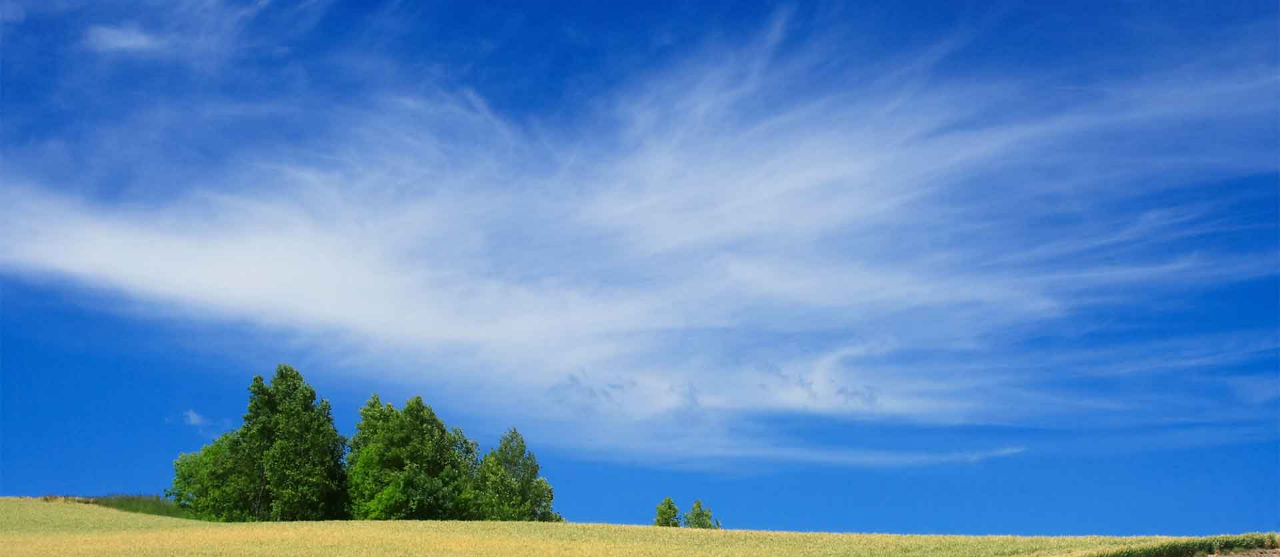
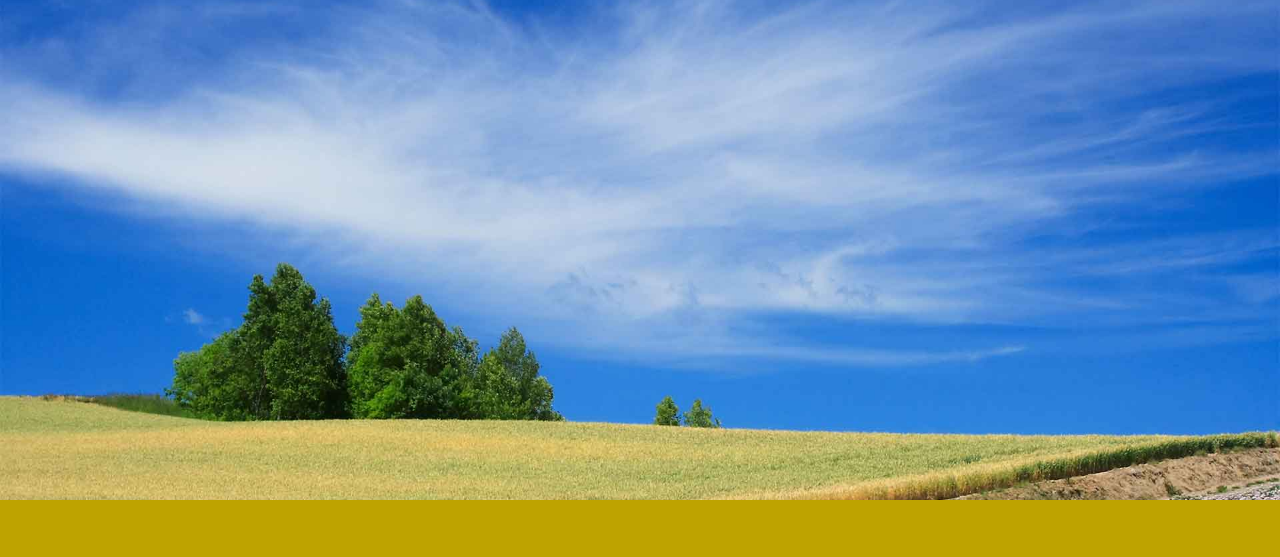
Before and after one commit to ksato-g/responsive-site, a plain HTML site: page index.html in a window 1280 px wide. Shown: the top 557 px of the page. Drawn offline with nearby package versions, Linux system fonts and the light colour scheme.

Commit message:
画像横幅指定方法の変更

```diff
--- a/css/style.scss
+++ b/css/style.scss
@@ -51,9 +51,12 @@ a {
   text-transform: uppercase;
 }
 
-.flexible-images{
-	max-width:100%;
-	height:auto;
+.box {
+  background-image: url("../pic.jpg");
+  height: 250px;
+  width: 100%;
+  background-size: cover;
+  background-position: center center;
 }
 
 /* Contents
@@ -189,4 +192,12 @@ section {
       }
     }
   }
+  .box {
+  background-image: url("../pic.jpg");
+  height: 500px;
+  width: 100%;
+  background-size: cover;
+  background-position: center center;
 }
+
+}
--- a/index.html
+++ b/index.html
@@ -10,8 +10,7 @@
   </head>
   <body><!--header-->
     <main><!--skills-->
-      <div class="container">
-        <img src="pic.jpg" class="flexible-images"/>
+      <div class="box">
       </div>
       <section id="skills">
         <h2 class="text-center">タイトル</h2>
```
Also changed, not shown: css/style.css, 1 other file.
